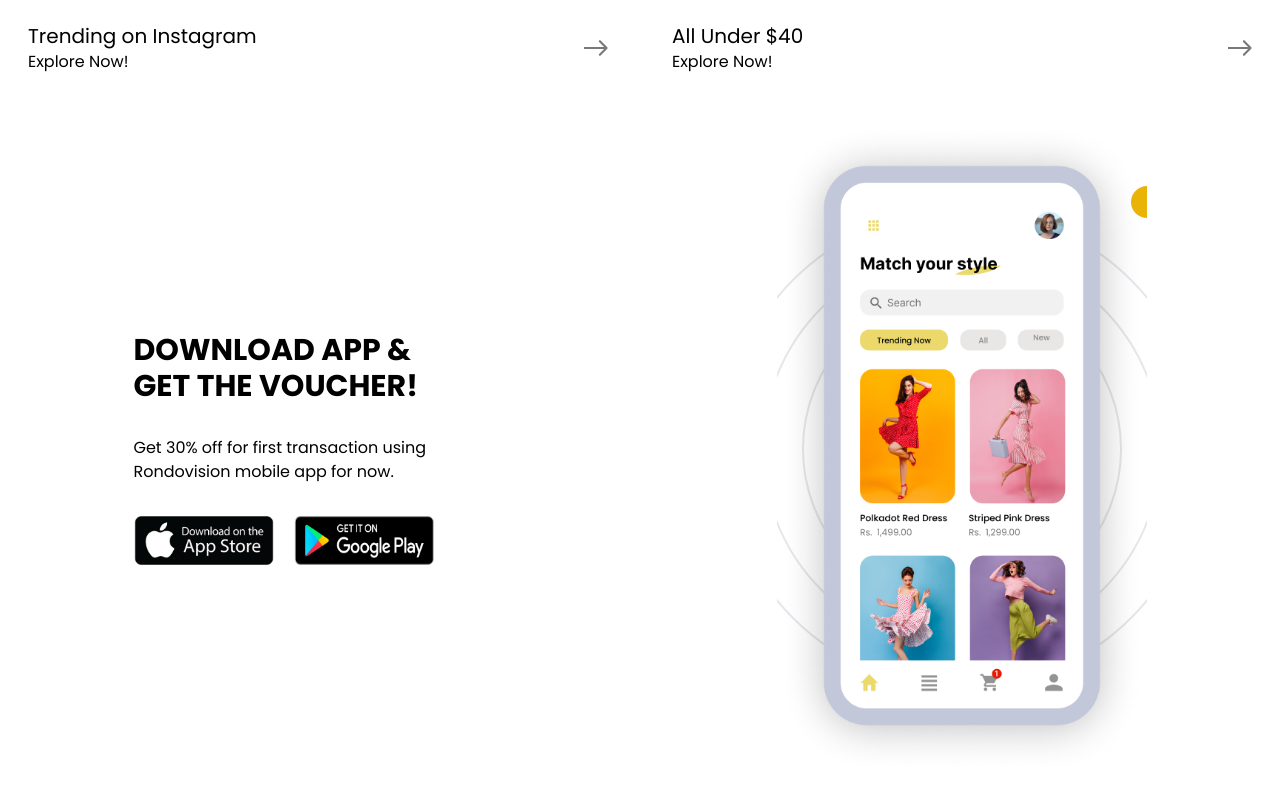
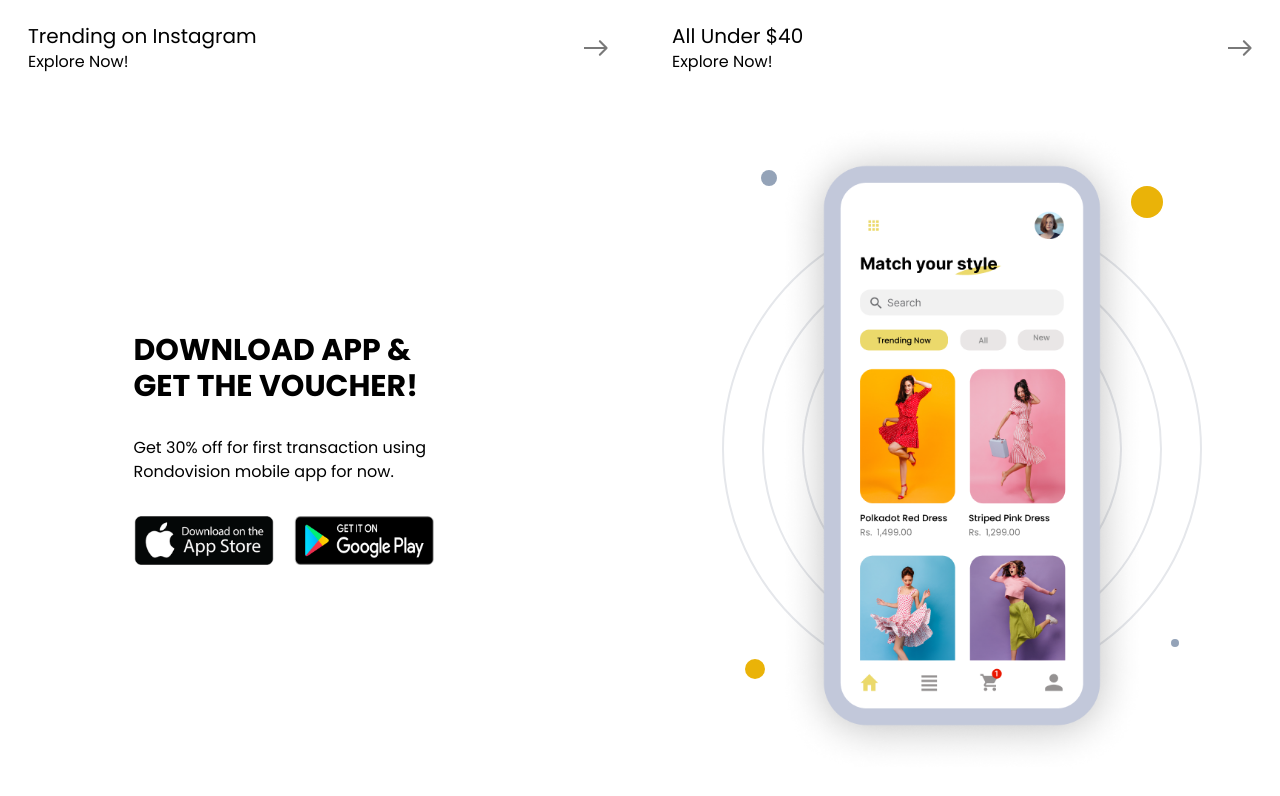
Before and after one commit to SuhelMakkad/fashion-landing-page, a React (Vite) app: page / in a window 1280 px wide. Shown: the part 2544-3340 px from the top of the page. Built offline with nearby package versions, Linux system fonts and the light colour scheme.

Commit message:
minor updates

```diff
--- a/src/common/components/AppShowCase/index.tsx
+++ b/src/common/components/AppShowCase/index.tsx
@@ -4,7 +4,7 @@
 
 const AppShowCase = () => {
   return (
-    <section className="flex items-center max-lg:flex-col-reverse justify-around gap-8 max-lg:text-center">
+    <section className="flex items-center max-lg:flex-col-reverse justify-around gap-8 max-lg:text-center overflow-hidden">
       <div className="flex flex-col gap-8">
         <h3 className="text-3xl font-bold">
           DOWNLOAD APP & <br /> GET THE VOUCHER!
@@ -20,7 +20,7 @@
         </div>
       </div>
 
-      <div className="relative overflow-hidden">
+      <div className="relative">
         <img width={370} src={appImage} alt="Image of the mobile app" />
 
         <BgRing size={"small"} />
```
